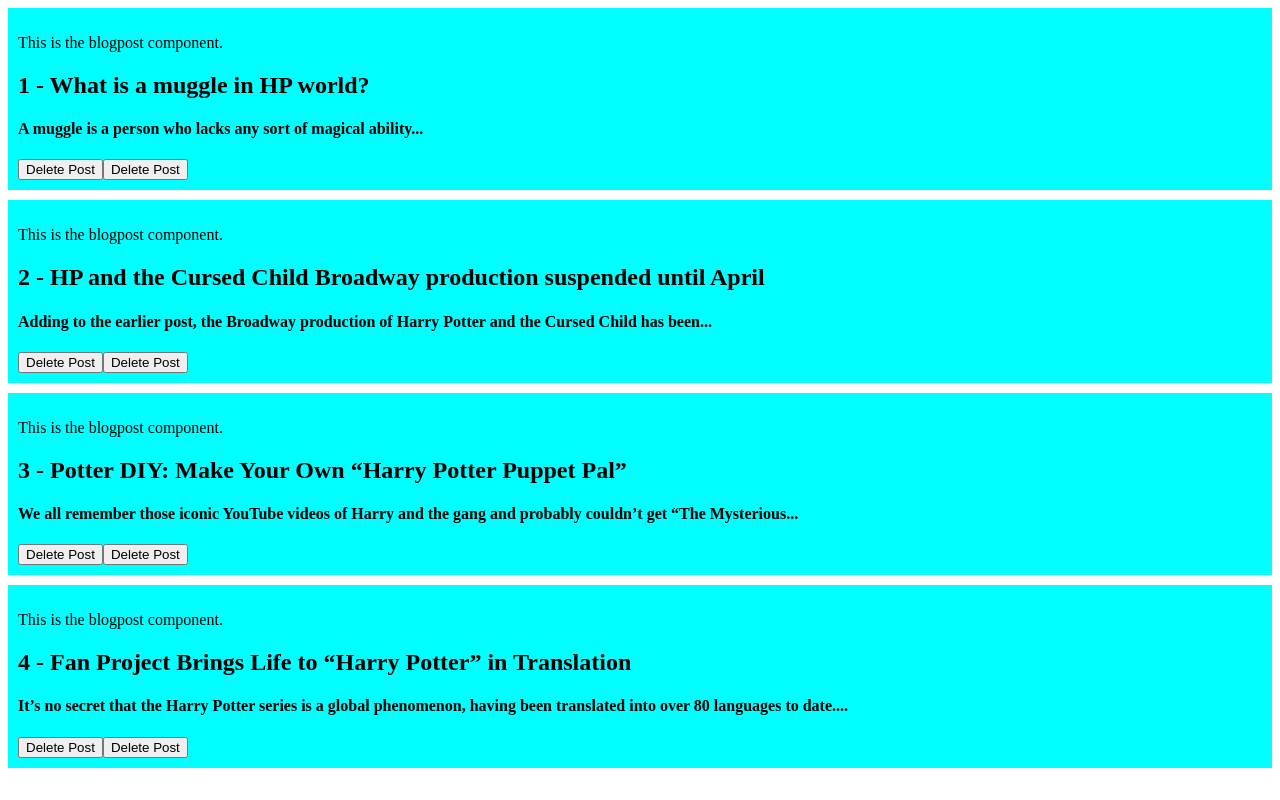
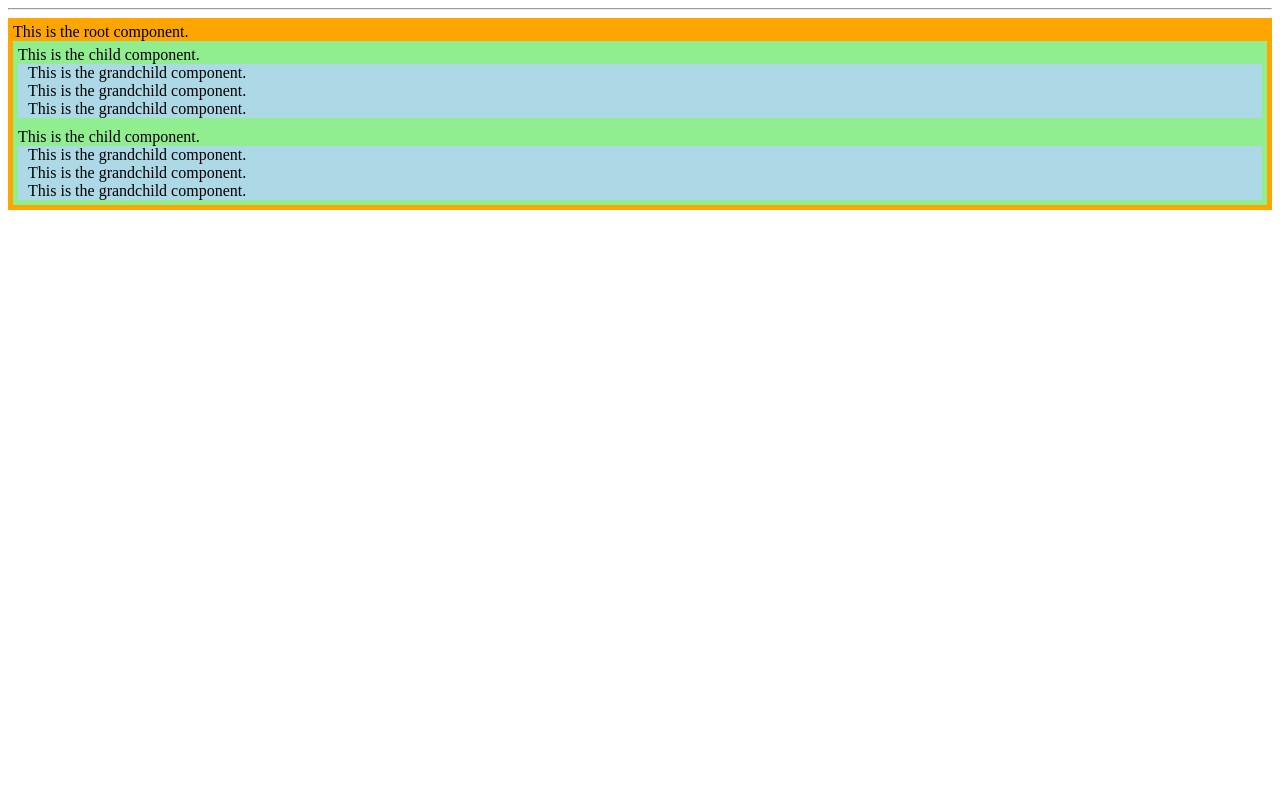
Before and after one commit to madhavamshahi/hogwarts-shopping, a Vue app in the folder learn-vue-3/: page / in a window 1280 px wide. Built offline with nearby package versions, Linux system fonts and the light colour scheme.

Commit message:
components

```diff
--- a/learn-vue-3/src/App.vue
+++ b/learn-vue-3/src/App.vue
@@ -1,46 +1,23 @@
 <template>
-  <BlogPost v-for="post in posts" :key="post.id" v-bind="post" @delete-blog-post="processDeletion"></BlogPost>
+  <!-- <ButtonCounter></ButtonCounter>
+  <ButtonCounter></ButtonCounter>
+
+  <button-counter></button-counter> -->
+
+  <hr>
+
+  <div style="background-color: orange; padding: 5px;">
+    This is the root component.
+    <ComponentA></ComponentA>
+    <ComponentA></ComponentA>
+  </div>
 </template>
 
 <script setup>
-import { ref } from 'vue';
-import BlogPost from './BlogPost.vue';
-
-let posts = ref([
-  {
-    id: 1,
-    blogPostTitle: 'What is a muggle in HP world?',
-    blogPostContent:
-      'A muggle is a person who lacks any sort of magical ability...'
-  },
-  {
-    id: 2,
-    blogPostTitle:
-      'HP and the Cursed Child Broadway production suspended until April',
-    blogPostContent:
-      'Adding to the earlier post, the Broadway production of Harry Potter and the Cursed Child has been...'
-  },
-  {
-    id: 3,
-    blogPostTitle: 'Potter DIY: Make Your Own “Harry Potter Puppet Pal”',
-    blogPostContent:
-      'We all remember those iconic YouTube videos of Harry and the gang and probably couldn’t get “The Mysterious...'
-  },
-  {
-    id: 4,
-    blogPostTitle: 'Fan Project Brings Life to “Harry Potter” in Translation',
-    blogPostContent:
-      'It’s no secret that the Harry Potter series is a global phenomenon, having been translated into over 80 languages to date....'
-  }
-])
-
-function processDeletion(id) {
-  let index = posts.value.findIndex(item=>item.id == id)
-  posts.value.splice(index, 1)
-}
-
+import ButtonCounter from './ButtonCounter.vue';
+import ComponentA from '@/ComponentA.vue';
 </script>
 
-<style lang="scss" scoped>
+<style scoped>
 
 </style>
--- a/learn-vue-3/src/BlogPost.vue
+++ /dev/null
@@ -1,41 +0,0 @@
-<template>
-    <div class="blog-post">
-        <p>
-            {{ message }}
-        </p>
-        <!-- Display the id, title and content of a blog post-->
-         <h2>{{ id }} - {{ blogPostTitle }}</h2>
-         <h4>{{ blogPostContent }}</h4>
-         <button @click="$emit('delete-blog-post', id)">Delete Post</button>
-         <button @click="emitDeletePostEvent(id)">Delete Post</button>
-    </div>
-</template>
-
-<script setup>
-import { ref } from 'vue';
-
-let message = ref('This is the blogpost component.')
-
-const props = defineProps(['id', 'blogPostTitle', 'blogPostContent'])
-
-console.log(props.id)
-// defineProps({
-//     id: Number,
-//     blogPostTitle: String,
-//     blogPostContent: String
-// })
-const emit = defineEmits(['delete-blog-post'])
-
-function emitDeletePostEvent(id) {
-    emit('delete-blog-post', id)
-}
-
-</script>
-
-<style scoped>
-.blog-post {
-    background-color: aqua;
-    padding: 10px;
-    margin-bottom: 10px;
-}
-</style>
--- /dev/null
+++ b/learn-vue-3/src/ButtonCounter.vue
@@ -0,0 +1,13 @@
+<template>
+    <button @click="count++">You clicked me {{ count }} number of times.</button>
+</template>
+
+<script setup>
+import { ref } from 'vue';
+
+let count = ref(0);
+</script>
+
+<style scoped>
+
+</style>
--- /dev/null
+++ b/learn-vue-3/src/ComponentA.vue
@@ -0,0 +1,16 @@
+<template>
+    <div style="background-color: lightgreen; padding: 5px;">
+        This is the child component.
+        <ComponentB></ComponentB>
+        <ComponentB></ComponentB>
+        <ComponentB></ComponentB>
+    </div>
+</template>
+
+<script setup>
+import ComponentB from './ComponentB.vue';
+</script>
+
+<style scoped>
+
+</style>
--- /dev/null
+++ b/learn-vue-3/src/ComponentB.vue
@@ -0,0 +1,13 @@
+<template>
+    <div style="background-color: lightblue; padding-left: 10px;">
+        This is the grandchild component.
+    </div>
+</template>
+
+<script setup>
+
+</script>
+
+<style lang="scss" scoped>
+
+</style>
```
Also changed, not shown: 1 other file (tests, documents, lock files or other folders).
